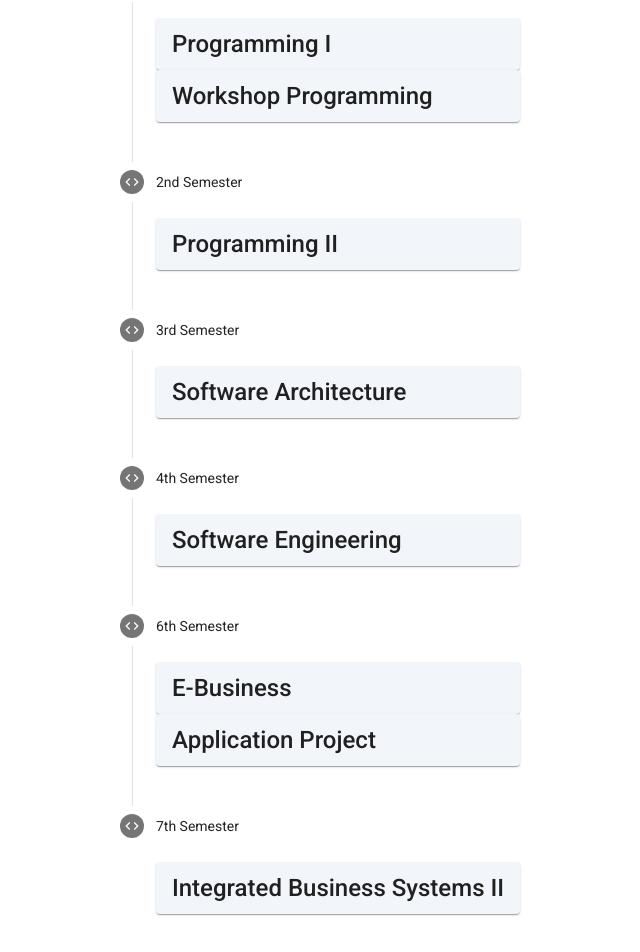
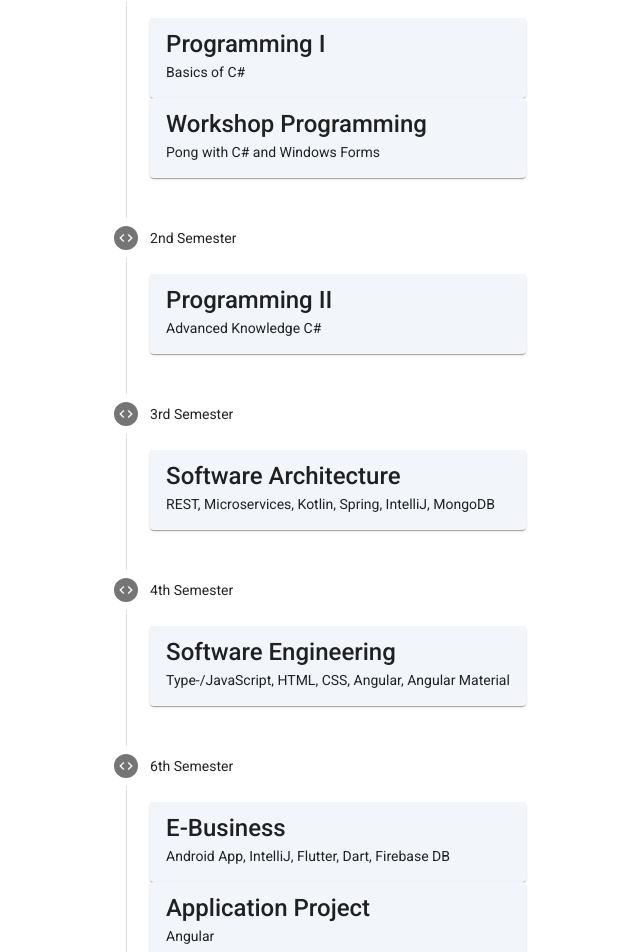
Before and after one commit to minhnpham98/my-website, an Angular app: page /projects in a window 1280 px wide. Shown: the part 295-1247 px from the top of the page, without its empty margins (320-960 px from the left). Built offline with nearby package versions, Linux system fonts and the light colour scheme.

Commit message:
Added short description to each project

```diff
--- a/src/app/projects/projects.component.html
+++ b/src/app/projects/projects.component.html
@@ -8,37 +8,45 @@
                 <mat-step label="1st Semester" state="projects">
                     <mat-card>
                         <mat-card-title>Programming I</mat-card-title>
+                        <mat-card-content>Basics of C#</mat-card-content>
                     </mat-card>
                     <mat-card>
                         <mat-card-title>Workshop Programming</mat-card-title>
+                        <mat-card-content>Pong with C# and Windows Forms</mat-card-content>
                     </mat-card>
                 </mat-step>
                 <mat-step label="2nd Semester" state="projects">
                     <mat-card>
                         <mat-card-title>Programming II</mat-card-title>
+                        <mat-card-content>Advanced Knowledge C#</mat-card-content>
                     </mat-card>
                 </mat-step>
                 <mat-step label="3rd Semester" state="projects">
                     <mat-card>
                         <mat-card-title>Software Architecture</mat-card-title>
+                        <mat-card-content>REST, Microservices, Kotlin, Spring, IntelliJ, MongoDB</mat-card-content>
                     </mat-card>
                 </mat-step>
                 <mat-step label="4th Semester" state="projects">
                     <mat-card>
                         <mat-card-title>Software Engineering</mat-card-title>
+                        <mat-card-content>Type-/JavaScript, HTML, CSS, Angular, Angular Material</mat-card-content>
                     </mat-card>
                 </mat-step>
                 <mat-step label="6th Semester" state="projects">
                     <mat-card>
                         <mat-card-title>E-Business</mat-card-title>
+                        <mat-card-content>Android App, IntelliJ, Flutter, Dart, Firebase DB</mat-card-content>
                     </mat-card>
                     <mat-card>
                         <mat-card-title>Application Project</mat-card-title>
+                        <mat-card-content>Angular</mat-card-content>
                     </mat-card>
                 </mat-step>
                 <mat-step label="7th Semester" state="projects">
                     <mat-card>
                         <mat-card-title>Integrated Business Systems II</mat-card-title>
+                        <mat-card-content>Angular</mat-card-content>
                     </mat-card>
                 </mat-step>
 
--- a/src/app/skills/skills.component.html
+++ b/src/app/skills/skills.component.html
@@ -52,6 +52,12 @@
                 </mat-grid-tile>
                 <mat-grid-tile>
                     <p>Angular</p>
+                </mat-grid-tile>
+                <mat-grid-tile>
+                    <mat-progress-bar mode="determinate" value="40"></mat-progress-bar>
+                </mat-grid-tile>
+                <mat-grid-tile>
+                    <p>Dart</p>
                 </mat-grid-tile>
                 <mat-grid-tile>
                     <mat-progress-bar mode="determinate" value="40"></mat-progress-bar>
```
